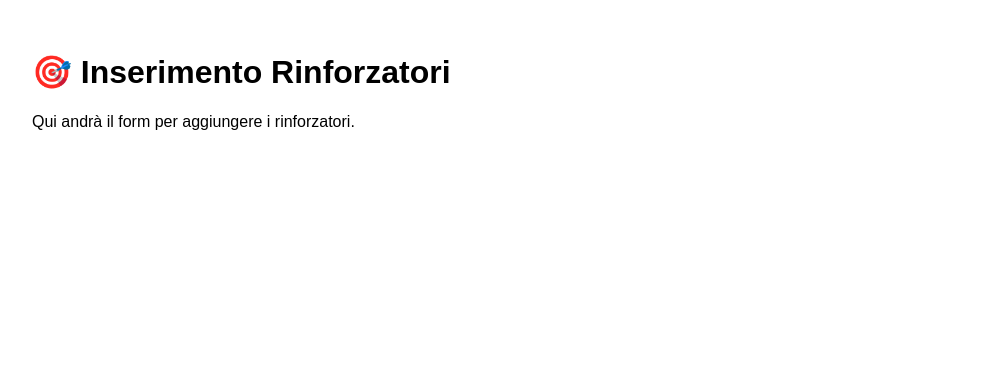
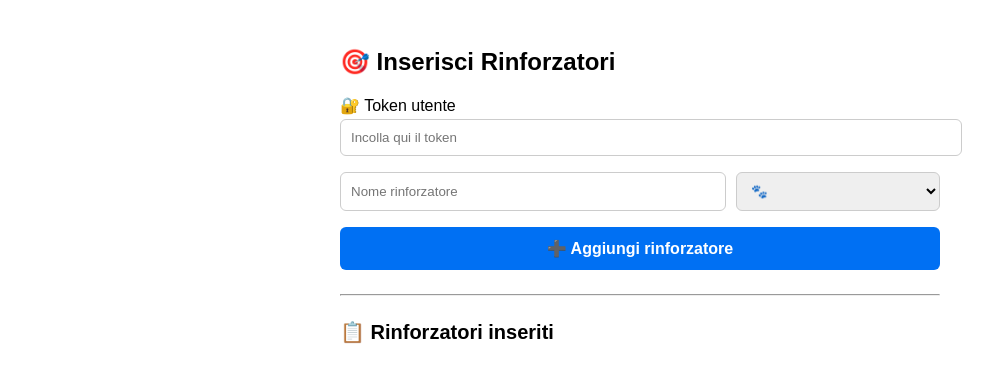
Before and after one commit to francesco-corsaro/supabase-rinforzatori, a Next.js app: page /rinforzatori in a window 1280 px wide. Shown: the top 382 px of the page, without its empty margins (0-993 px from the left). Built offline with nearby package versions, Linux system fonts and the light colour scheme.

Commit message:
Update rinforzatori.tsx added form

```diff
--- a/pages/rinforzatori.tsx
+++ b/pages/rinforzatori.tsx
@@ -1,9 +1,121 @@
+import { useEffect, useState } from "react";
+import { createClient } from "@supabase/supabase-js";
 
-export default function Rinforzatori() {
+// ✅ CONFIGURA IL TUO SUPABASE
+const supabase = createClient(
+  "https://mcrrafxlbcolkpfwlvzz.supabase.co",
+  "eyJhbGciOiJIUzI1NiIsInR5cCI6IkpXVCJ9.eyJpc3MiOiJzdXBhYmFzZSIsInJlZiI6Im1jcnJhZnhsYmNvbGtwZndsdnp6Iiwicm9sZSI6ImFub24iLCJpYXQiOjE3NTI2ODY4MTEsImV4cCI6MjA2ODI2MjgxMX0.EsQsPRSbwHrmV5sg_4eeGWv877a30vRFe7S3BHj7bQk"
+);
+
+export default function RinforzatoriPage() {
+  const [token, setToken] = useState("");
+  const [nome, setNome] = useState("");
+  const [emoji, setEmoji] = useState("🐾");
+  const [lista, setLista] = useState([]);
+  const [caricamento, setCaricamento] = useState(false);
+
+  const emojiOptions = ["🌭", "🧀", "🎾", "🧦", "🍼", "🏃‍♂️", "🎯", "🎁", "🐾"];
+
+  const caricaRinforzatori = async () => {
+    if (!token) return;
+    const { data, error } = await supabase
+      .from("rinforzatori")
+      .select("*")
+      .eq("utente_id", token);
+    if (!error) setLista(data);
+  };
+
+  const aggiungiRinforzatore = async () => {
+    if (!token || !nome || !emoji) return;
+    setCaricamento(true);
+    const { error } = await supabase.from("rinforzatori").insert({
+      nome,
+      emoji,
+      utente_id: token
+    });
+    setNome("");
+    setEmoji("🐾");
+    setCaricamento(false);
+    caricaRinforzatori();
+  };
+
+  useEffect(() => {
+    caricaRinforzatori();
+  }, [token]);
+
   return (
-    <div style={{ padding: 24, fontFamily: "sans-serif" }}>
-      <h1>🎯 Inserimento Rinforzatori</h1>
-      <p>Qui andrà il form per aggiungere i rinforzatori.</p>
+    <div style={{ padding: 24, maxWidth: 600, margin: "auto", fontFamily: "sans-serif" }}>
+      <h1 style={{ fontSize: "1.5rem", marginBottom: 20 }}>🎯 Inserisci Rinforzatori</h1>
+
+      <div style={{ marginBottom: 16 }}>
+        <label style={{ display: "block", marginBottom: 4 }}>🔐 Token utente</label>
+        <input
+          value={token}
+          onChange={(e) => setToken(e.target.value)}
+          placeholder="Incolla qui il token"
+          style={{ width: "100%", padding: 10, borderRadius: 6, border: "1px solid #ccc" }}
+        />
+      </div>
+
+      <div style={{ display: "flex", gap: 10, marginBottom: 16 }}>
+        <input
+          value={nome}
+          onChange={(e) => setNome(e.target.value)}
+          placeholder="Nome rinforzatore"
+          style={{ flex: 2, padding: 10, borderRadius: 6, border: "1px solid #ccc" }}
+        />
+        <select
+          value={emoji}
+          onChange={(e) => setEmoji(e.target.value)}
+          style={{ flex: 1, padding: 10, borderRadius: 6, border: "1px solid #ccc" }}
+        >
+          {emojiOptions.map((em) => (
+            <option key={em} value={em}>
+              {em}
+            </option>
+          ))}
+        </select>
+      </div>
+
+      <button
+        onClick={aggiungiRinforzatore}
+        disabled={caricamento}
+        style={{
+          width: "100%",
+          padding: 12,
+          backgroundColor: "#0070f3",
+          color: "white",
+          fontWeight: "bold",
+          fontSize: 16,
+          borderRadius: 6,
+          border: "none",
+          cursor: "pointer"
+        }}
+      >
+        {caricamento ? "Aggiunta..." : "➕ Aggiungi rinforzatore"}
+      </button>
+
+      <hr style={{ margin: "24px 0" }} />
+
+      <h2 style={{ fontSize: "1.25rem", marginBottom: 10 }}>📋 Rinforzatori inseriti</h2>
+      <ul style={{ listStyle: "none", padding: 0 }}>
+        {lista.map((r) => (
+          <li
+            key={r.id}
+            style={{
+              padding: 10,
+              marginBottom: 8,
+              backgroundColor: "#f2f2f2",
+              borderRadius: 6,
+              display: "flex",
+              alignItems: "center",
+              justifyContent: "space-between"
+            }}
+          >
+            <span>{r.emoji} {r.nome}</span>
+          </li>
+        ))}
+      </ul>
     </div>
   );
 }
```
